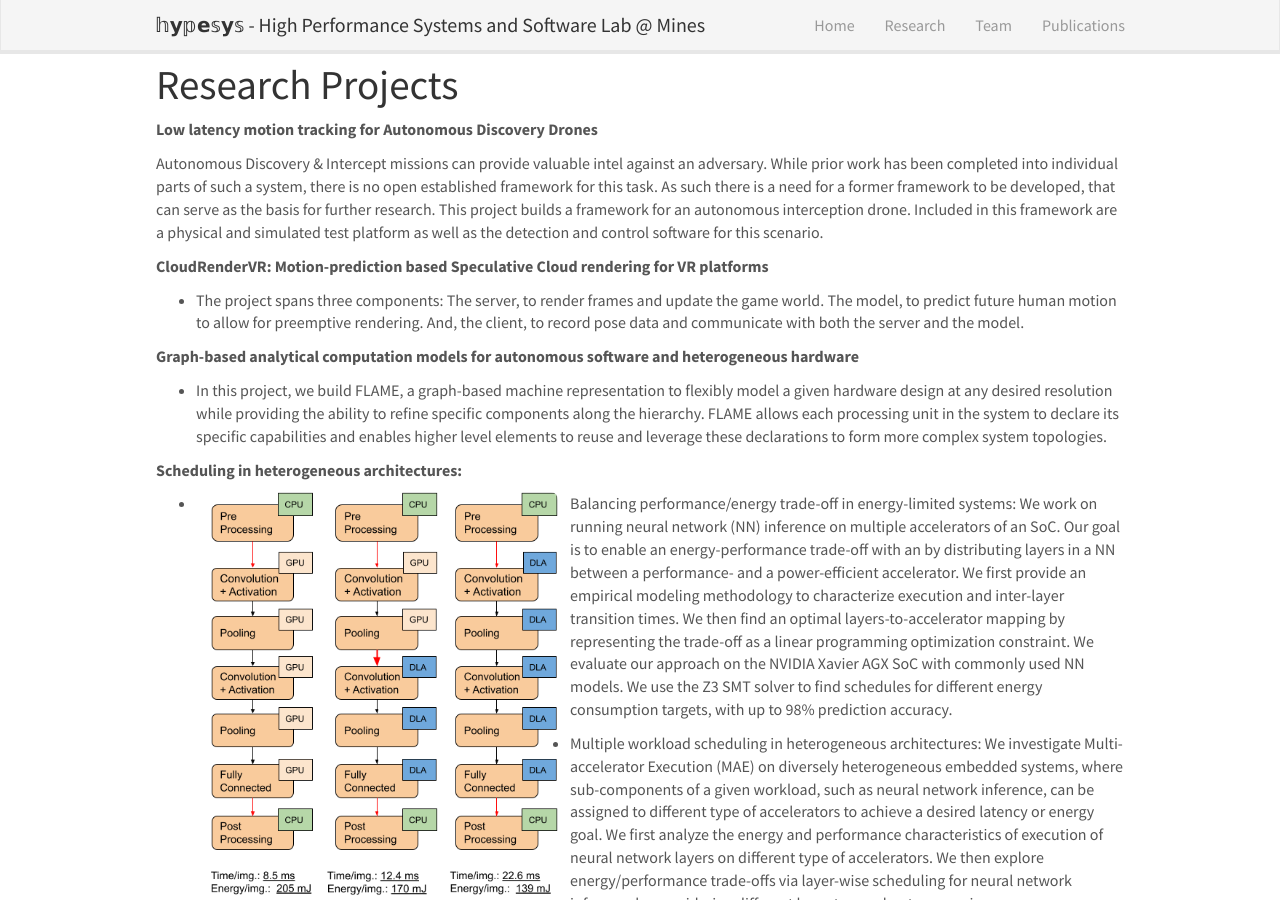
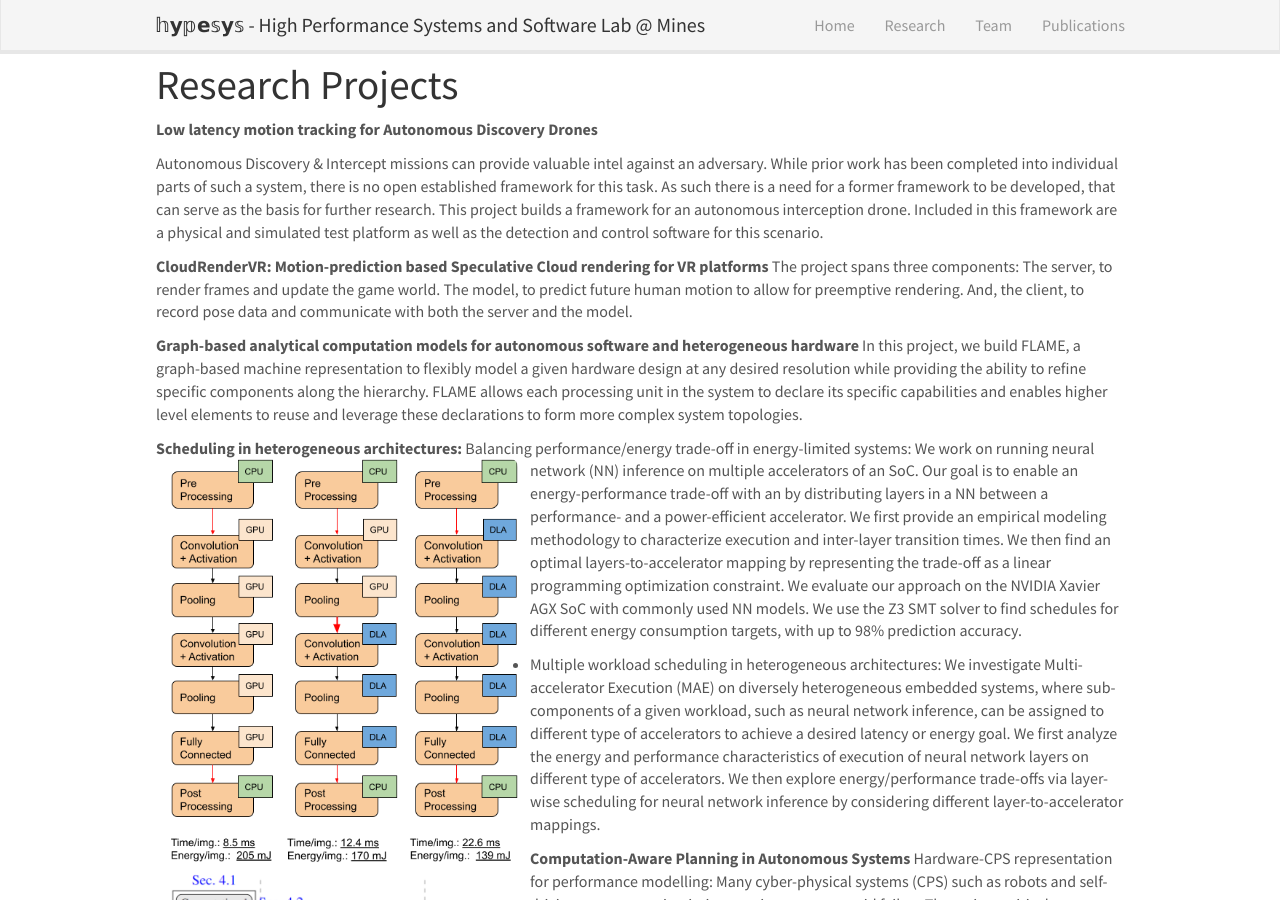
Before and after one commit to hypesys/hypesys.github.io, a Jekyll site: the page built from _pages/research.md, in a window 1280 px wide and 900 px high, scrolled down 401 px. Built offline with Jekyll 4.4.1, drawn with Linux system fonts in a browser that asks for light colours; nearby versions of some CDN libraries.

Commit message:
Update research.md

```diff
--- a/_pages/research.md
+++ b/_pages/research.md
@@ -25,13 +25,13 @@ We develop circuit, microarchitectural simulation, and analytical models for the
 Autonomous Discovery & Intercept missions can provide valuable intel against an adversary. While prior work has been completed into individual parts of such a system, there is no open established framework for this task. As such there is a need for a former framework to be developed, that can serve as the basis for further research. This project builds a framework for an autonomous interception drone. Included in this framework are a physical and simulated test platform as well as the detection and control software for this scenario.
 
 **CloudRenderVR: Motion-prediction based Speculative Cloud rendering for VR platforms**
-* The project spans three components: The server, to render frames and update the game world. The model, to predict future human motion to allow for preemptive rendering. And, the client, to record pose data and communicate with both the server and the model.
+The project spans three components: The server, to render frames and update the game world. The model, to predict future human motion to allow for preemptive rendering. And, the client, to record pose data and communicate with both the server and the model.
 
 **Graph-based analytical computation models for autonomous software and heterogeneous hardware**
-* In this project, we build FLAME, a graph-based machine representation to flexibly model a given hardware design at any desired resolution while providing the ability to refine specific components along the hierarchy. FLAME allows each processing unit in the system to declare its specific capabilities and enables higher level elements to reuse and leverage these declarations to form more complex system topologies.
+In this project, we build FLAME, a graph-based machine representation to flexibly model a given hardware design at any desired resolution while providing the ability to refine specific components along the hierarchy. FLAME allows each processing unit in the system to declare its specific capabilities and enables higher level elements to reuse and leverage these declarations to form more complex system topologies.
 
 **Scheduling in heterogeneous architectures:**
-* Balancing performance/energy trade-off in energy-limited systems:
+Balancing performance/energy trade-off in energy-limited systems:
 ![]({{ site.url }}{{ site.baseurl }}/images/pubpic/MAE_Control_Flow_updated.png){: style="width: 350px; float: left; margin: 0px  12px"}
 We work on running neural network (NN) inference on multiple accelerators of an SoC. Our goal is to enable an energy-performance trade-off with an by distributing layers in a NN between a performance- and a power-efficient accelerator. We first provide an empirical modeling methodology to characterize execution and inter-layer transition times. We then find an optimal layers-to-accelerator mapping by representing the trade-off as a linear programming optimization constraint. We evaluate our approach on the NVIDIA Xavier AGX SoC with commonly used NN models. We use the Z3 SMT solver to find schedules for different energy consumption targets, with up to 98% prediction accuracy.
 
@@ -39,10 +39,10 @@ We work on running neural network (NN) inference on multiple accelerators of an
 
 
 **Computation-Aware Planning in Autonomous Systems**
-* ![]({{ site.url }}{{ site.baseurl }}/images/pubpic/cauws.png){: style="width: 350px; float: left; margin: 0px  12px"} Hardware-CPS representation for performance modelling: Many cyber-physical systems (CPS) such as robots and self-driving cars pose strict timing requirements to avoid failure.These time-critical requirements limit the operating conditions of the system—e.g., driving slowly to ensure sufficient braking time to avoid a crash. We propose the creation of a structured system, the Constrained Autonomous Workload Scheduler (CAuWS). By using a representative language (AuWL), Timed Petri nets, and mixed-integer linear programming, CAuWS offers novel capabilities to represent and schedule many types of heterogeneous CPSs, real world constraints, and optimization criteria, creating a schedule of the optimal assignment of processors to tasks. This structured and general approach differs from current ad-hoc approaches which are either created for specific optimization criteria, architectures, or CPSs; or which don't consider physical constraints.
+![]({{ site.url }}{{ site.baseurl }}/images/pubpic/cauws.png){: style="width: 350px; float: left; margin: 0px  12px"} Hardware-CPS representation for performance modelling: Many cyber-physical systems (CPS) such as robots and self-driving cars pose strict timing requirements to avoid failure.These time-critical requirements limit the operating conditions of the system—e.g., driving slowly to ensure sufficient braking time to avoid a crash. We propose the creation of a structured system, the Constrained Autonomous Workload Scheduler (CAuWS). By using a representative language (AuWL), Timed Petri nets, and mixed-integer linear programming, CAuWS offers novel capabilities to represent and schedule many types of heterogeneous CPSs, real world constraints, and optimization criteria, creating a schedule of the optimal assignment of processors to tasks. This structured and general approach differs from current ad-hoc approaches which are either created for specific optimization criteria, architectures, or CPSs; or which don't consider physical constraints.
 
 **Direct NVMe Accesses for GPU**
-* ![]({{ site.url }}{{ site.baseurl }}/images/pubpic/dragon_img_2.png){: style="width: 450px; float: left; margin: 0px  12px"} Managing memory in GPU accelerated workloads is a difficult task especially as dataset sizes grow beyond available host memory on an  ndividual system. On traditional GPU memory architectures if data is larger than GPU memory, the user must process their data in batches, adding complexity to the task. Architectures like NVIDIA’s Unified Virtual Memory (UVM) allow for users to allocate GPU memory across CPU and GPU memory, removing the limitations that data must be smaller than GPU memory. However, UVM still limits data sizes to be smaller than the combined CPU and GPU memory on the system. DRAGON expands on UVM by utilizing high speed NVMe storage and UVM’s pagefaulting subsystem, in an mmap-like interface that allows terabyte-scale data processing on GPUs. This brings out-of-core processing to any CUDA application. Since DRAGON is implemented at the driver level, it requires no changes to CUDA kernel logic. DRAGON catches page-faults from the UVM driver, and ensures that the required page is copied into GPU memory for use by the application.
+![]({{ site.url }}{{ site.baseurl }}/images/pubpic/dragon_img_2.png){: style="width: 450px; float: left; margin: 0px  12px"} Managing memory in GPU accelerated workloads is a difficult task especially as dataset sizes grow beyond available host memory on an  ndividual system. On traditional GPU memory architectures if data is larger than GPU memory, the user must process their data in batches, adding complexity to the task. Architectures like NVIDIA’s Unified Virtual Memory (UVM) allow for users to allocate GPU memory across CPU and GPU memory, removing the limitations that data must be smaller than GPU memory. However, UVM still limits data sizes to be smaller than the combined CPU and GPU memory on the system. DRAGON expands on UVM by utilizing high speed NVMe storage and UVM’s pagefaulting subsystem, in an mmap-like interface that allows terabyte-scale data processing on GPUs. This brings out-of-core processing to any CUDA application. Since DRAGON is implemented at the driver level, it requires no changes to CUDA kernel logic. DRAGON catches page-faults from the UVM driver, and ensures that the required page is copied into GPU memory for use by the application.
 
 
 
```
